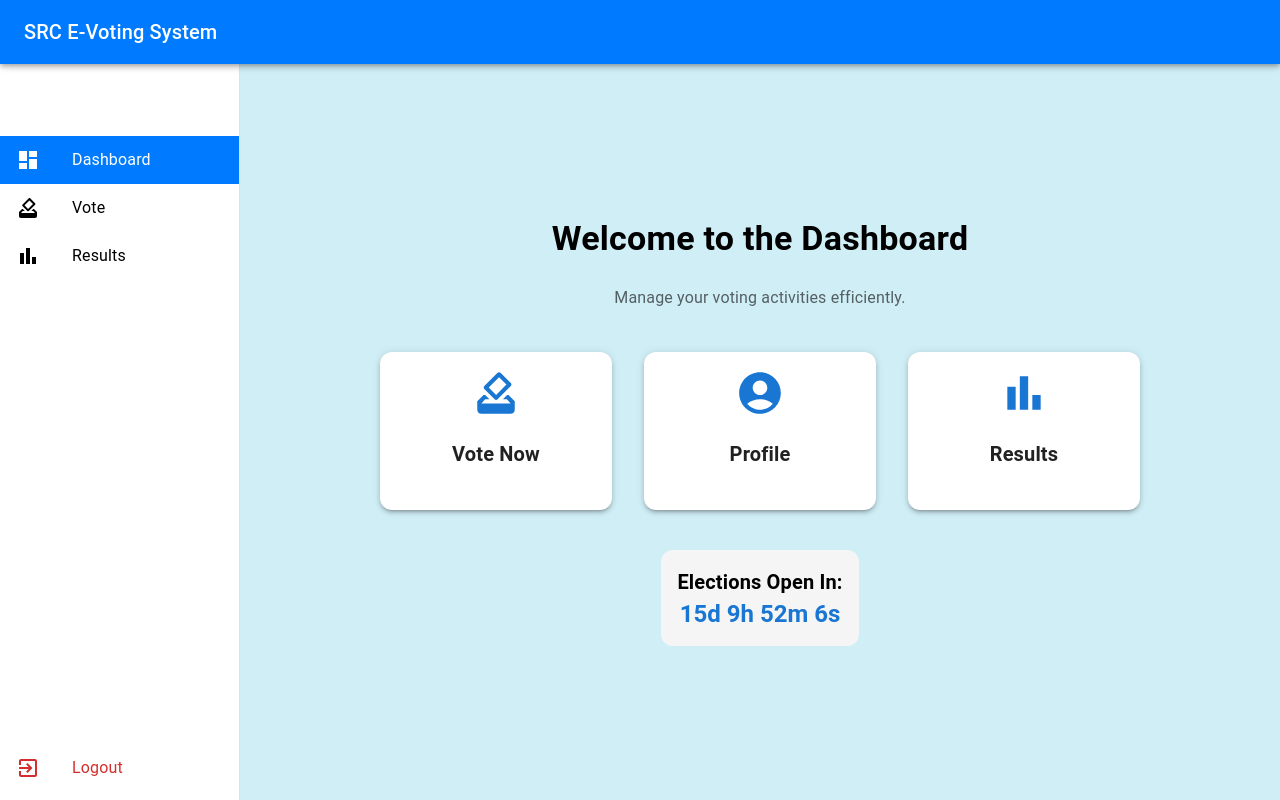
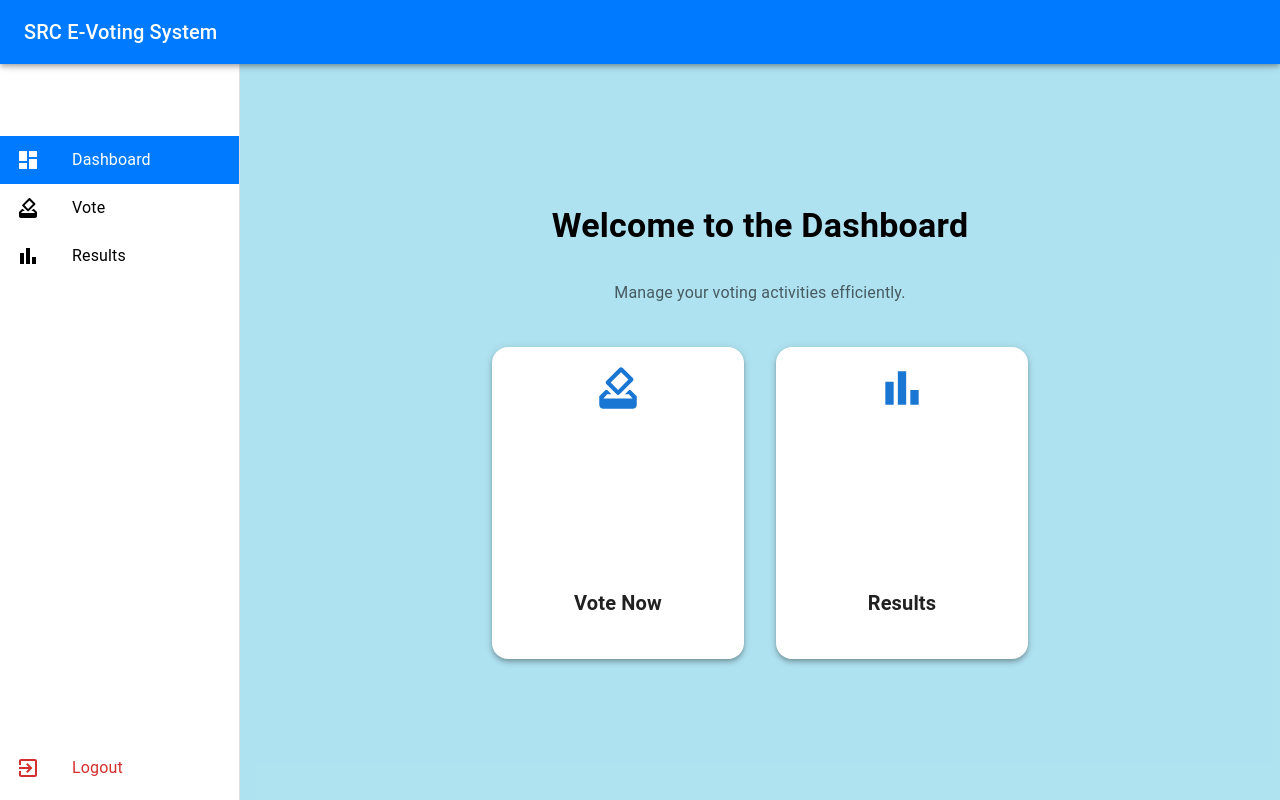
Before and after one commit to NigelMupira/g3-src-evoting-system-v0, a React (Create React App) app: page /dashboard in a window 1280 px wide. Built offline with nearby package versions, Linux system fonts and the light colour scheme.

Commit message:
Refactor User Dashboard And Components
- Created user folder in pages.
- Moved Dashboard.js, DashboardHome.js, VotingPage.js and ResultsPage.js into 'user'.
- Combined Dashboard.js and DashboadHome.js into one component, UserDashboard.js.

```diff
--- a/src/App.js
+++ b/src/App.js
@@ -3,27 +3,23 @@ import { BrowserRouter as Router, Routes, Route } from "react-router-dom";
 import Home from "./pages/Home";
 import Register from "./pages/Register";
 import Login from "./pages/Login";
-import Dashboard from "./pages/Dashboard";
+import UserDashboard from "./pages/user/UserDashboard";
 import AdminDashboard from "./pages/admin/AdminDashboard";
-import ManageElections from "./pages/admin/ManageElections";
-import ManageCandidates from "./pages/admin/ManageCandidates";
-import ViewResults from "./pages/admin/ViewResults";
 
 const App = () => {
   return (
     <Router>
       <Routes>
-        {/* Voter Routes */}
+        {/* Public Routes */}
         <Route path="/" element={<Home />} />
         <Route path="/register" element={<Register />} />
         <Route path="/login" element={<Login />} />
-        <Route path="/dashboard" element={<Dashboard />} />
+
+        {/* User Routes */}
+        <Route path="/dashboard" element={<UserDashboard />} />
 
         {/* Admin Routes */}
         <Route path="/admin" element={<AdminDashboard />} />
-        <Route path="/admin/manage-elections" element={<ManageElections />} />
-        <Route path="/admin/manage-candidates" element={<ManageCandidates />} />
-        <Route path="/admin/view-results" element={<ViewResults />} />
       </Routes>
     </Router>
   );
--- a/src/pages/DashboardHome.js
+++ /dev/null
@@ -1,130 +0,0 @@
-import React, { useState, useEffect } from "react";
-import { Box, Typography, Grid, Card, CardContent } from "@mui/material";
-import HowToVoteIcon from "@mui/icons-material/HowToVote";
-import AccountCircleIcon from "@mui/icons-material/AccountCircle";
-import BarChartIcon from "@mui/icons-material/BarChart";
-import { useNavigate } from "react-router-dom";
-
-// Mock election dates (replace with dynamic data from backend or config)
-const electionDates = {
-  start: "2025-03-15T00:00:00", // ISO format for easier parsing
-};
-
-const DashboardHome = () => {
-  const navigate = useNavigate();
-  const [countdown, setCountdown] = useState("");
-
-  useEffect(() => {
-    const targetDate = new Date(electionDates.start).getTime();
-    const interval = setInterval(() => {
-      const now = new Date().getTime();
-      const difference = targetDate - now;
-
-      if (difference <= 0) {
-        clearInterval(interval);
-        setCountdown("Elections are now open!");
-      } else {
-        const days = Math.floor(difference / (1000 * 60 * 60 * 24));
-        const hours = Math.floor((difference % (1000 * 60 * 60 * 24)) / (1000 * 60 * 60));
-        const minutes = Math.floor((difference % (1000 * 60 * 60)) / (1000 * 60));
-        const seconds = Math.floor((difference % (1000 * 60)) / 1000);
-        setCountdown(`${days}d ${hours}h ${minutes}m ${seconds}s`);
-      }
-    }, 1000);
-
-    return () => clearInterval(interval);
-  }, []);
-
-  return (
-    <Box sx={{ p: 4, textAlign: "center" }}>
-      {/* Welcome Text */}
-      <Typography variant="h4" fontWeight="bold" mb={3}>
-        Welcome to the Dashboard
-      </Typography>
-      <Typography variant="subtitle1" color="text.secondary" mb={5}>
-        Manage your voting activities efficiently.
-      </Typography>
-
-      {/* Quick Access Grid */}
-      <Grid container spacing={4} justifyContent="center">
-        <Grid item>
-          <Card
-            sx={{
-              width: 200,
-              textAlign: "center",
-              p: 2,
-              boxShadow: 3,
-              borderRadius: "12px",
-              cursor: "pointer",
-              transition: "transform 0.2s",
-              "&:hover": { transform: "scale(1.05)" }
-            }}
-            onClick={() => navigate("/vote")}
-            aria-label="Vote Now"
-          >
-            <HowToVoteIcon sx={{ fontSize: 50, color: "primary.main" }} />
-            <CardContent>
-              <Typography variant="h6" fontWeight="bold">
-                Vote Now
-              </Typography>
-            </CardContent>
-          </Card>
-        </Grid>
-        <Grid item>
-          <Card
-            sx={{
-              width: 200,
-              textAlign: "center",
-              p: 2,
-              boxShadow: 3,
-              borderRadius: "12px",
-              cursor: "pointer",
-              transition: "transform 0.2s",
-              "&:hover": { transform: "scale(1.05)" }
-            }}
-            onClick={() => navigate("/profile")}
-            aria-label="Profile"
-          >
-            <AccountCircleIcon sx={{ fontSize: 50, color: "primary.main" }} />
-            <CardContent>
-              <Typography variant="h6" fontWeight="bold">
-                Profile
-              </Typography>
-            </CardContent>
-          </Card>
-        </Grid>
-        <Grid item>
-          <Card
-            sx={{
-              width: 200,
-              textAlign: "center",
-              p: 2,
-              boxShadow: 3,
-              borderRadius: "12px",
-              cursor: "pointer",
-              transition: "transform 0.2s",
-              "&:hover": { transform: "scale(1.05)" }
-            }}
-            onClick={() => navigate("/results")}
-            aria-label="Results"
-          >
-            <BarChartIcon sx={{ fontSize: 50, color: "primary.main" }} />
-            <CardContent>
-              <Typography variant="h6" fontWeight="bold">
-                Results
-              </Typography>
-            </CardContent>
-          </Card>
-        </Grid>
-      </Grid>
-
-      {/* Countdown Timer */}
-      <Box sx={{ mt: 5, p: 2, borderRadius: "12px", backgroundColor: "#f5f5f5", display: "inline-block" }}>
-        <Typography variant="h6" fontWeight="bold">Elections Open In:</Typography>
-        <Typography variant="h5" color="primary" fontWeight="bold">{countdown}</Typography>
-      </Box>
-    </Box>
-  );
-};
-
-export default DashboardHome;
--- a/src/pages/ResultsPage.js
+++ b/src/pages/user/ResultsPage.js
@@ -1,10 +1,7 @@
 import React from "react";
 import { Box, Typography, Button } from "@mui/material";
-import { useNavigate } from "react-router-dom";
 
-const ResultsPage = () => {
-  const navigate = useNavigate();
-
+const ResultsPage = ({ onNavigateToVote }) => {
   return (
     <Box sx={{ textAlign: "center", p: 4 }}>
       <Typography variant="h4" fontWeight="bold" mb={4}>
@@ -17,7 +14,7 @@ const ResultsPage = () => {
       <Button
         variant="contained"
         color="primary"
-        onClick={() => navigate("/dashboard/vote")} // Use absolute path
+        onClick={onNavigateToVote} // Use the passed function
         sx={{ mt: 2, px: 4, py: 1.5, fontSize: "16px", borderRadius: "8px" }}
         aria-label="Go to Voting Page"
       >
--- a/src/pages/Dashboard.js
+++ b/src/pages/user/UserDashboard.js
@@ -1,14 +1,13 @@
 import React, { useState } from "react";
-import { Box, AppBar, Toolbar, Typography, Drawer, List, ListItem, ListItemIcon, ListItemText } from "@mui/material";
+import { Box, AppBar, Toolbar, Typography, Drawer, List, ListItem, ListItemIcon, ListItemText, Grid, Card, CardContent } from "@mui/material";
 import { Dashboard as DashboardIcon, HowToVote, BarChart, ExitToApp } from "@mui/icons-material";
 import { useNavigate } from "react-router-dom";
-import DashboardHome from "./DashboardHome";
 import VotingPage from "./VotingPage";
 import ResultsPage from "./ResultsPage";
 
 const drawerWidth = 240;
 
-const Dashboard = () => {
+const UserDashboard = () => {
   const [activeTab, setActiveTab] = useState("Dashboard");
   const navigate = useNavigate();
 
@@ -16,21 +15,103 @@ const Dashboard = () => {
     navigate("/login");
   };
 
+  const handleTabChange = (tab) => {
+    setActiveTab(tab);
+  };
+
   const renderContent = () => {
     switch (activeTab) {
       case "Dashboard":
-        return <DashboardHome />;
+        return (
+          <Box sx={{ p: 4, textAlign: "center" }}>
+            <Typography variant="h4" fontWeight="bold" mb={4}>
+              Welcome to the Dashboard
+            </Typography>
+            <Typography variant="subtitle1" color="text.secondary" mb={5}>
+              Manage your voting activities efficiently.
+            </Typography>
+
+            {/* Quick Access Grid */}
+            <Grid container spacing={4} justifyContent="center">
+              <Grid item>
+                <Card
+                  sx={{
+                    width: 220,
+                    height: 280,
+                    textAlign: "center",
+                    p: 2,
+                    borderRadius: "16px",
+                    boxShadow: 4,
+                    display: "flex",
+                    flexDirection: "column",
+                    alignItems: "center",
+                    justifyContent: "space-between",
+                    cursor: "pointer",
+                    transition: "transform 0.2s",
+                    "&:hover": { transform: "scale(1.05)" }
+                  }}
+                  onClick={() => setActiveTab("Vote")}
+                  aria-label="Vote Now"
+                >
+                  <HowToVote sx={{ fontSize: 50, color: "primary.main" }} />
+                  <CardContent>
+                    <Typography variant="h6" fontWeight="bold">
+                      Vote Now
+                    </Typography>
+                  </CardContent>
+                </Card>
+              </Grid>
+              <Grid item>
+                <Card
+                  sx={{
+                    width: 220,
+                    height: 280,
+                    textAlign: "center",
+                    p: 2,
+                    borderRadius: "16px",
+                    boxShadow: 4,
+                    display: "flex",
+                    flexDirection: "column",
+                    alignItems: "center",
+                    justifyContent: "space-between",
+                    cursor: "pointer",
+                    transition: "transform 0.2s",
+                    "&:hover": { transform: "scale(1.05)" }
+                  }}
+                  onClick={() => setActiveTab("Results")}
+                  aria-label="Results"
+                >
+                  <BarChart sx={{ fontSize: 50, color: "primary.main" }} />
+                  <CardContent>
+                    <Typography variant="h6" fontWeight="bold">
+                      Results
+                    </Typography>
+                  </CardContent>
+                </Card>
+              </Grid>
+            </Grid>
+          </Box>
+        );
       case "Vote":
         return <VotingPage />;
       case "Results":
-        return <ResultsPage />;
+        return <ResultsPage onNavigateToVote={() => handleTabChange("Vote")} />;
       default:
-        return <DashboardHome />;
+        return (
+          <Box sx={{ p: 4, textAlign: "center" }}>
+            <Typography variant="h4" fontWeight="bold" mb={4}>
+              Welcome to the Dashboard
+            </Typography>
+            <Typography variant="h6" color="text.secondary">
+              Use the sidebar or cards to navigate.
+            </Typography>
+          </Box>
+        );
     }
   };
 
   return (
-    <Box sx={{ display: "flex", minHeight: "100vh", overflow: "hidden" }}>
+    <Box sx={{ display: "flex", minHeight: "100vh", overflow: "hidden", backgroundColor: "rgba(100, 200, 225, 0.3)" }}>
       {/* Top Bar */}
       <AppBar position="fixed" sx={{ width: "100%", backgroundColor: "#007bff", zIndex: (theme) => theme.zIndex.drawer + 1 }}>
         <Toolbar>
@@ -106,4 +187,4 @@ const Dashboard = () => {
   );
 };
 
-export default Dashboard;
+export default UserDashboard;
```
Also changed, not shown: src/pages/user/VotingPage.js (renamed from src/pages/VotingPage.js).
